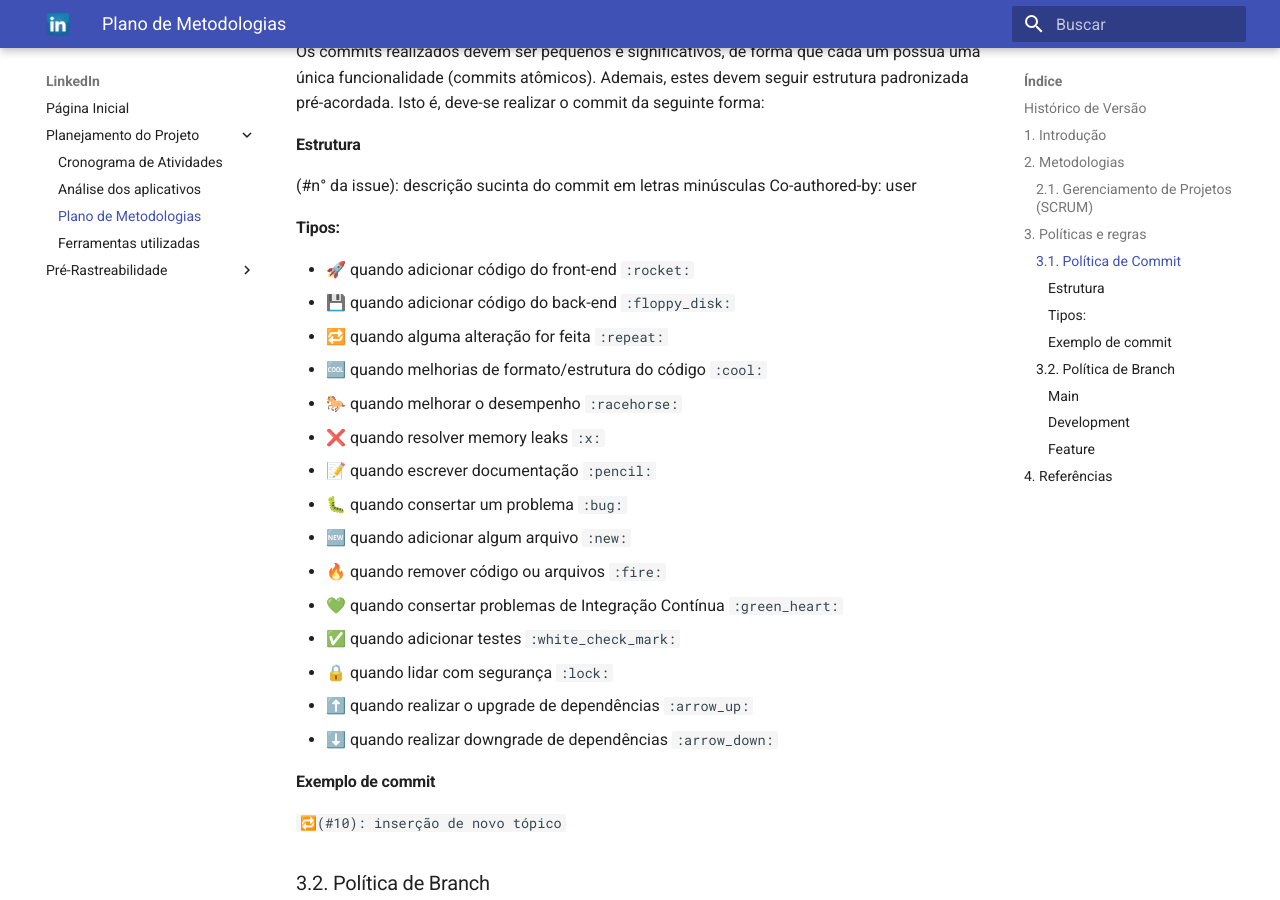
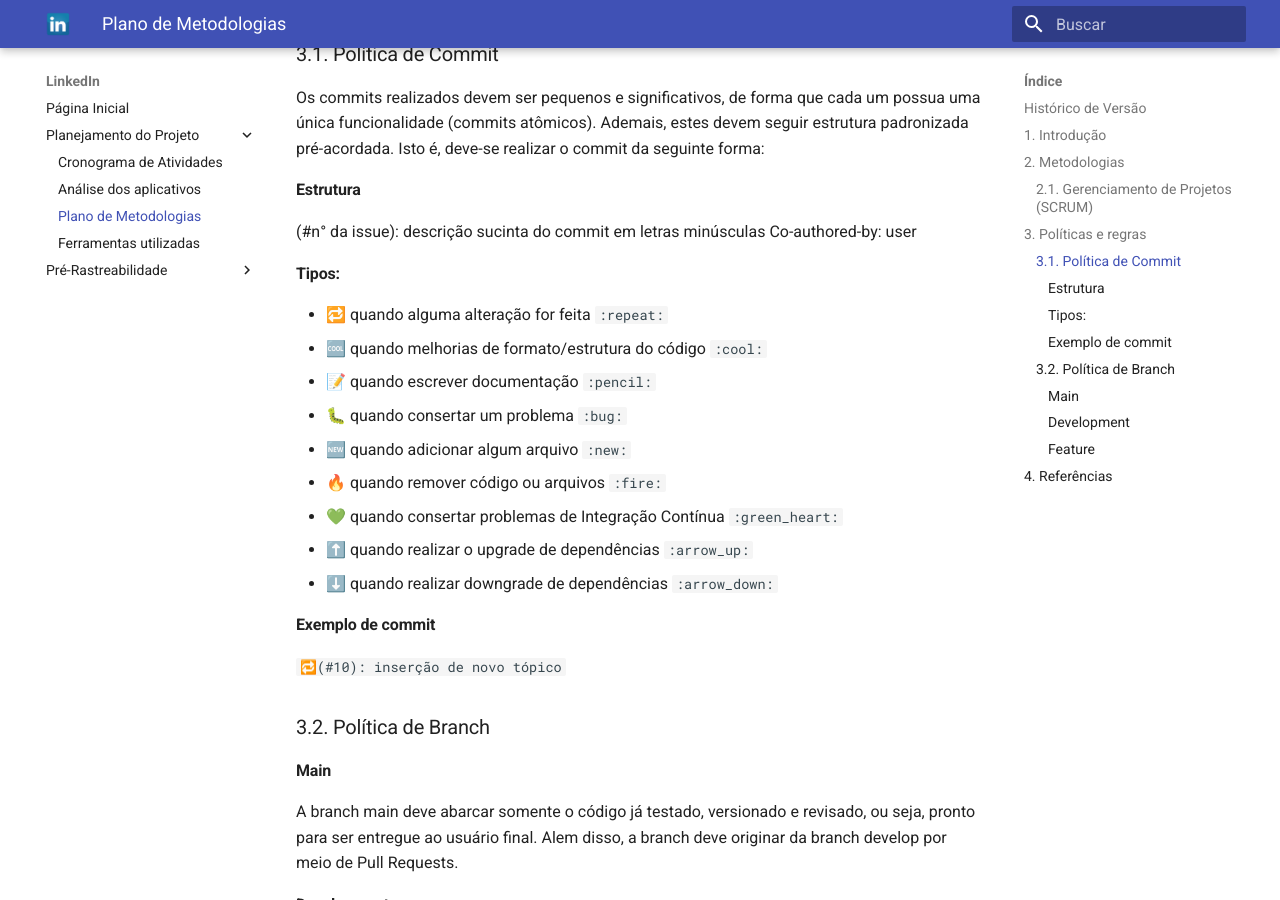
Before and after one commit to Requisitos-de-Software/2022.2-LinkedIn, an MkDocs documentation site: the page built from docs/planejamento/metodologias.md, in a window 1280 px wide and 900 px high, scrolled down 1207 px. Built offline with MkDocs 1.6.1 and Material for MkDocs 9.7.7, drawn with Linux system fonts in a browser that asks for light colours; some of the changed text lies outside the part shown.

Commit message:
Ajustes em Políticas e Regras

```diff
--- a/docs/planejamento/metodologias.md
+++ b/docs/planejamento/metodologias.md
@@ -40,19 +41,13 @@ Co-authored-by: user <email>
 
 #### Tipos:
 
-* 🚀 quando adicionar código do front-end `:rocket:`
-* 💾 quando adicionar código do back-end `:floppy_disk:`
 * 🔁 quando alguma alteração for feita `:repeat:`
 * 🆒 quando melhorias de formato/estrutura do código `:cool:`
-* 🐎 quando melhorar o desempenho `:racehorse:`
-* ❌ quando resolver memory leaks `:x:`
 * 📝 quando escrever documentação `:pencil:`
 * 🐛 quando consertar um problema `:bug:`
 * 🆕 quando adicionar algum arquivo `:new:`
 * 🔥 quando remover código ou arquivos `:fire:`
 * 💚 quando consertar problemas de Integração Contínua `:green_heart:`
-* ✅ quando adicionar testes `:white_check_mark:`
-* 🔒 quando lidar com segurança `:lock:`
 * ⬆️ quando realizar o upgrade de dependências `:arrow_up:`
 * ⬇️ quando realizar downgrade de dependências `:arrow_down:`
 
```
Also changed, not shown: other parts of docs/planejamento/metodologias.md (+1 -0 lines).
